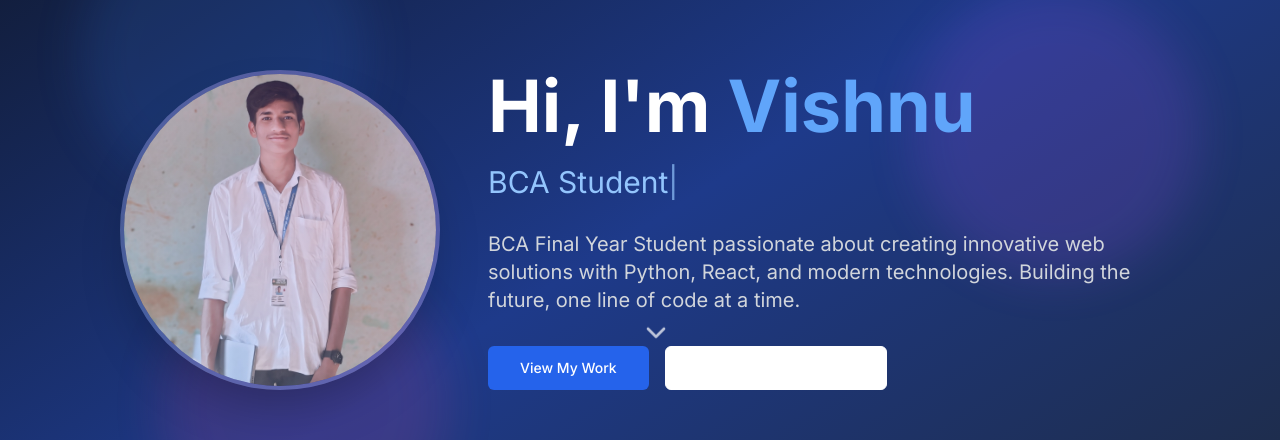
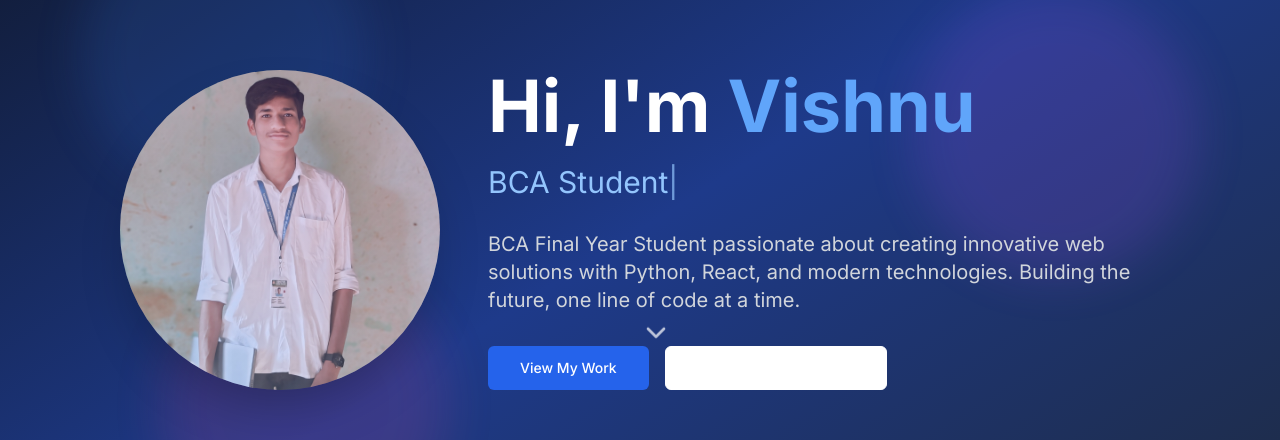
Before and after one commit to Gaddamadithya/Adithya-portfolio, a React (Vite) app: page / in a window 1280 px wide. Shown: the part 170-610 px from the top of the page. Built offline with nearby package versions, Linux system fonts and the light colour scheme.

Commit message:
Remove white consit
Remove the white consit from the image.

```diff
--- a/src/components/Hero.tsx
+++ b/src/components/Hero.tsx
@@ -44,7 +44,7 @@ const Hero = () => {
         <div className="flex flex-col lg:flex-row items-center justify-center gap-12">
           {/* Profile Image */}
           <div className="relative">
-            <div className="w-80 h-80 rounded-full overflow-hidden border-4 border-white/20 shadow-2xl hover:scale-105 transition-transform duration-300">
+            <div className="w-80 h-80 rounded-full overflow-hidden shadow-2xl hover:scale-105 transition-transform duration-300">
               <img
                 src="/lovable-uploads/42e891e4-de8e-45e9-af4a-746b733e19ec.png"
                 alt="Vishnu Vardhan"
```
